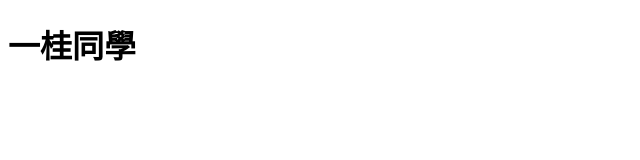
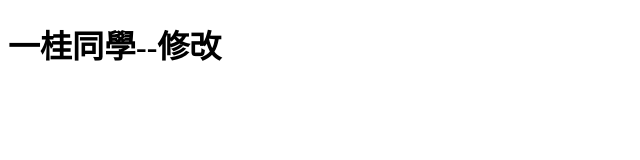
Before and after one commit to juangig6/MyProject, a plain HTML site: page project2/index.html in a window 1280 px wide. Shown: the whole page, without its empty margins (0-640 px from the left). Drawn offline with Linux system fonts and the light colour scheme.

Commit message:
Update header text in index.html to reflect modifications

```diff
--- a/project2/index.html
+++ b/project2/index.html
@@ -6,6 +6,6 @@
     <title>Document</title>
 </head>
 <body>
-    <h1> 一桂同學 </h1>
+    <h1> 一桂同學--修改 </h1>
 </body>
 </html>
```
